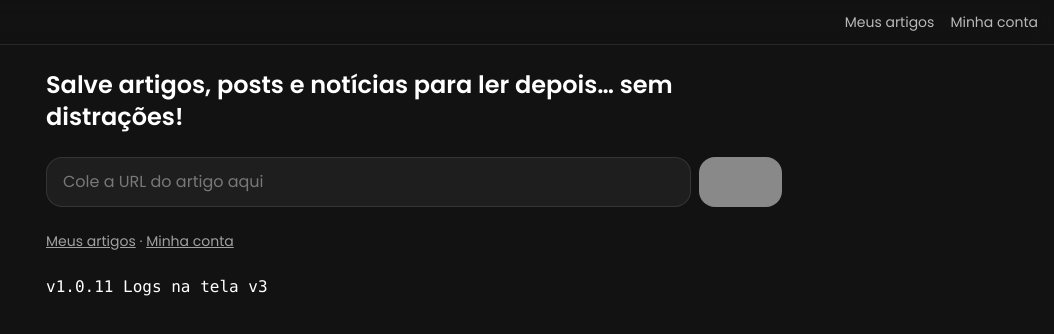
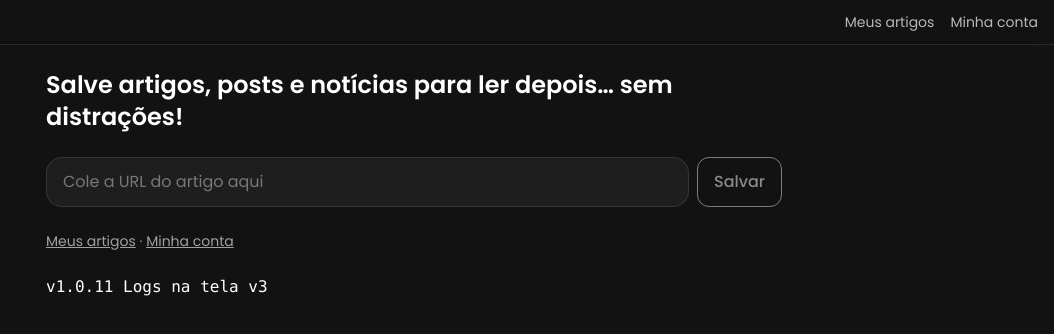
Before and after one commit to alandbh/postr-app, a React (Vite) app: page / in a window 1280 px wide. Shown: the top 334 px of the page, without its empty margins (226-1280 px from the left). Built offline with nearby package versions, Linux system fonts and the light colour scheme; no server answers; a web font is replaced by a local one.

Commit message:
Update cPanel webhook URL in deployment workflow, modify button styling in Button component, and adjust routing in Home component to remove '/postr/' prefix for consistency.

```diff
--- a/src/components/Button.tsx
+++ b/src/components/Button.tsx
@@ -8,7 +8,7 @@ export default function Button({ isLoading, children, className = '', ...rest }:
   return (
     <button
       {...rest}
-      className={`px-4 py-2 rounded-2xl bg-white text-brand-900 font-medium disabled:opacity-50 disabled:cursor-not-allowed ${className}`}
+      className={`px-4 py-2 rounded-xl dark:border darkbg-white text-brand-900 font-medium disabled:opacity-50 disabled:cursor-not-allowed ${className}`}
     >
       {isLoading ? 'Carregando…' : children}
     </button>
--- a/src/pages/Home.tsx
+++ b/src/pages/Home.tsx
@@ -56,7 +56,7 @@ export default function Home() {
         tags: [],
         savedAt: Date.now()
       })
-      window.location.href = `/postr/reader/${id}`
+      window.location.href = `/reader/${id}`
     } finally {
       setLoading(false)
     }
```
